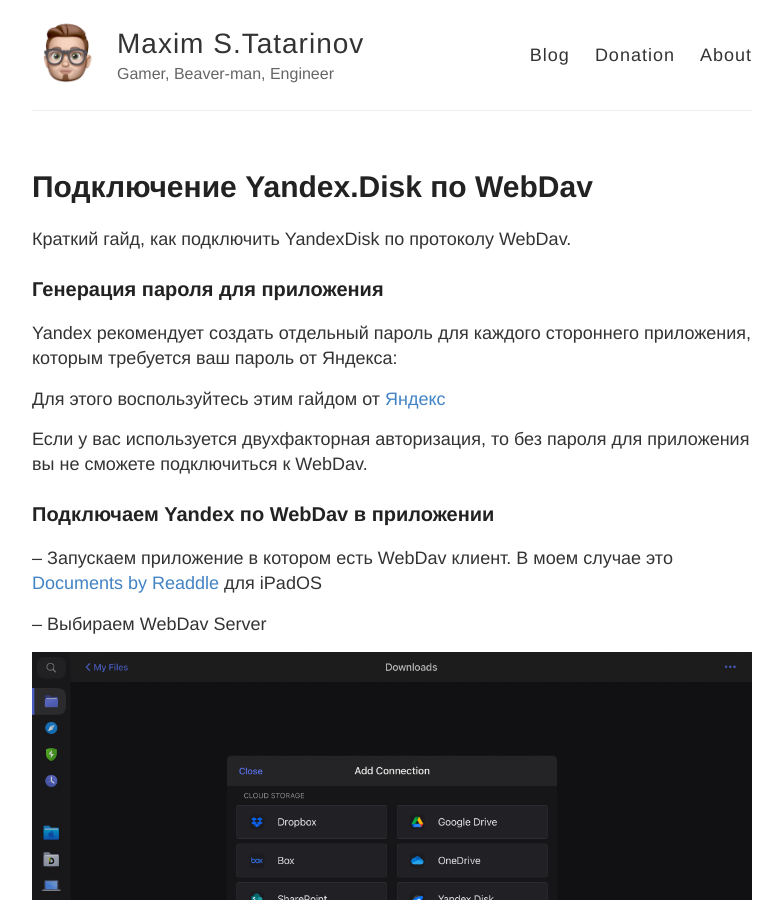
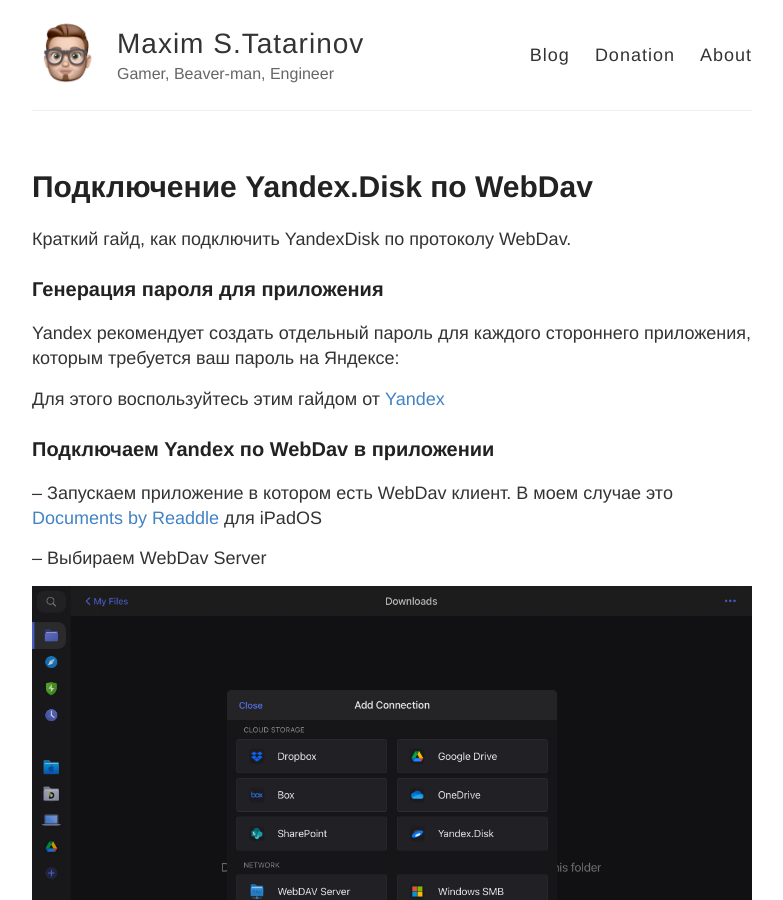
Before and after one commit to tatarinovms/tatarinovms.github.io, a Jekyll site: the page built from _posts/2022-04-14-YandexWebDav.md, in a window 1280 px wide and 900 px high. Shown: the whole window, without its empty margins (248-1031 px from the left). Built offline with Jekyll 4.4.1, drawn with Linux system fonts in a browser that asks for light colours.

```diff
--- a/_posts/2022-04-14-YandexWebDav.md
+++ b/_posts/2022-04-14-YandexWebDav.md
@@ -7,11 +7,9 @@ tags: iOS, Yandex
 
 ### Генерация пароля для приложения
 
-Yandex рекомендует создать отдельный пароль для каждого стороннего приложения, которым требуется ваш пароль от Яндекса:
+Yandex рекомендует создать отдельный пароль для каждого стороннего приложения, которым требуется ваш пароль на Яндексе:
 
-Для этого воспользуйтесь этим гайдом от [Яндекс](https://yandex.ru/support/id/authorization/app-passwords.html)
-
-Если у вас используется двухфакторная авторизация, то без пароля для приложения вы не сможете подключиться к WebDav.
+Для этого воспользуйтесь этим гайдом от [Yandex](https://yandex.ru/support/id/authorization/app-passwords.html)
 
 ### Подключаем Yandex по WebDav в приложении
 
```
Also changed, not shown: _posts/2022-04-24-Youtube-4-iOS.md (added, +52 -0 lines), images/posts/Youtube/logo.jpeg (added), images/posts/Youtube/mail_app_plug.png (added), images/posts/Youtube/sharealt.jpg (added).
